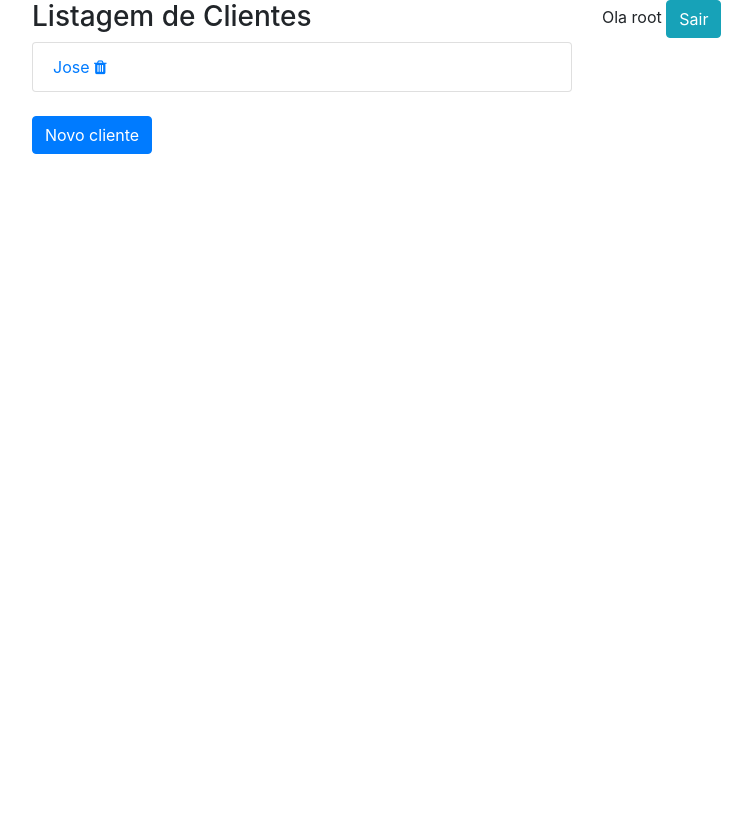
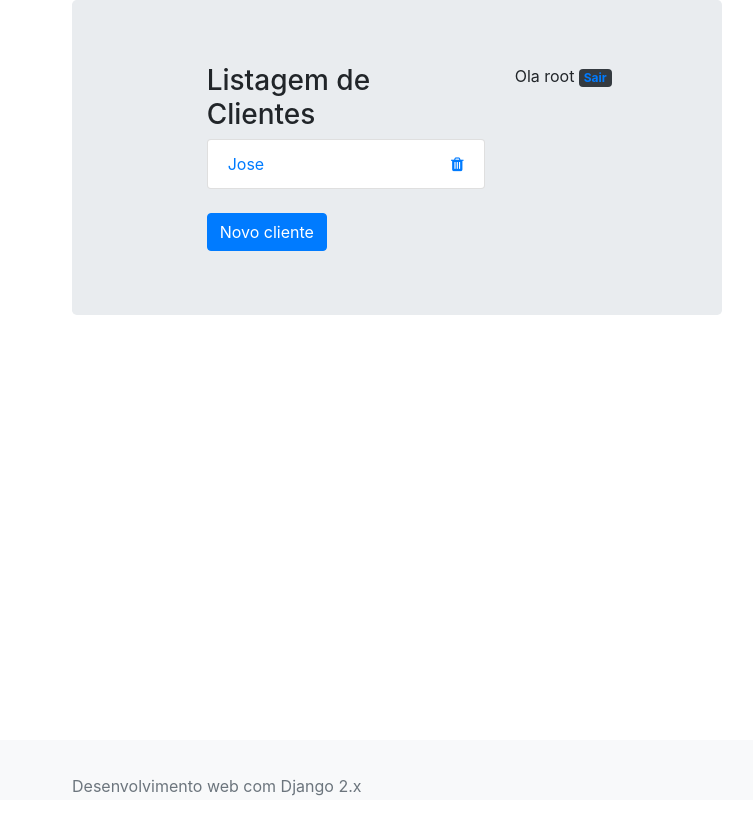
Before and after one commit to wescley/gestao_clientes, a Django app: page /clientes/list/ in a window 1280 px wide. Shown: the whole page, without its empty margins (243-996 px from the left). Run offline with Django 3.2, Linux system fonts and the light colour scheme; the first user in the database is signed in; data comes from the database, SQL or seed files in the repository; some libraries are stand-ins or nearby versions.

Commit message:
adjusts including sticky footer and jumbotron

```diff
--- a/clientes/templates/person.html
+++ b/clientes/templates/person.html
@@ -14,7 +14,7 @@
                 {% for person in persons %}
                     <li class="list-group-item">
                         <a href="{% url 'persons_update' person.id %}">{{ person.first_name }}</a>
-                        <a href="{% url 'persons_delete' person.id %}">
+                        <a href="{% url 'persons_delete' person.id %}" class="trash-item">
                             <i class="fa fa-trash"></i>
                         </a>
                     </li>
@@ -27,7 +27,9 @@
 
         <div class="col">
             {% if user.is_authenticated %}
-                <p>Ola {{user.username}} <a href="{% url 'logout' %}" class="btn btn-info">Sair</a></p>
+                <p>Ola {{user.username}} <a href="{% url 'logout' %}">
+                    <span class="badge bg-dark">Sair</span>
+                </a></p>
             {% endif %}
         </div>
 
@@ -35,3 +37,13 @@
 
 
 {% endblock %}
+
+{% block footer %}
+
+<footer class="footer mt-auto py-3 bg-light">
+    <div class="container">
+      <span class="text-muted">Desenvolvimento web com Django 2.x</span>
+    </div>
+  </footer>
+
+{% endblock %}
--- a/gestao_clientes/settings.py
+++ b/gestao_clientes/settings.py
@@ -124,3 +124,7 @@ LOGIN_URL = 'login'
 LOGIN_REDIRECT_URL = 'person_list'
 
 STATIC_ROOT = os.path.join(BASE_DIR, 'staticfiles')
+
+STATICFILES_DIRS = [
+    'statics',
+]
--- /dev/null
+++ b/statics/sticky-footer.css
@@ -0,0 +1,28 @@
+/* Sticky footer styles
+-------------------------------------------------- */
+html {
+    position: relative;
+    min-height: 100%;
+  }
+  body {
+    margin-bottom: 60px; /* Margin bottom by footer height */
+  }
+  .footer {
+    position: absolute;
+    bottom: 0;
+    width: 100%;
+    height: 60px; /* Set the fixed height of the footer here */
+    line-height: 60px; /* Vertically center the text there */
+    background-color: #f5f5f5;
+  }
+
+
+  /* Custom page CSS
+  -------------------------------------------------- */
+  /* Not required for template or sticky footer method. */
+
+  .container {
+    width: auto;
+    max-width: 680px;
+    padding: 0 15px;
+  }
--- /dev/null
+++ b/statics/style.css
@@ -0,0 +1,3 @@
+    .trash-item {
+    float: right;
+  }
--- a/templates/base.html
+++ b/templates/base.html
@@ -6,13 +8,17 @@
     <meta name="viewport" content="width=device-width, initial-scale=1.0">
     <link rel="stylesheet" href="https://stackpath.bootstrapcdn.com/bootstrap/4.5.2/css/bootstrap.min.css">
     <link rel="stylesheet" href="https://stackpath.bootstrapcdn.com/font-awesome/4.7.0/css/font-awesome.min.css">
+    <link rel="stylesheet" href="{% static 'sticky-footer.css' %}">
+    <link rel="stylesheet" href="{% static 'style.css' %}">
     <title>{% block title %}{% endblock %}</title>
 </head>
 <body>
 
     <div class="container">
-        {% block main %}
-        {% endblock %}
+        <div class="jumbotron">
+            {% block main %}
+            {% endblock %}
+        </div>
     </div>
 
 {% block footer %}
```
Also changed, not shown: other parts of templates/base.html (+2 -0 lines), home/templates/home.html (+10 -0 lines), db.sqlite3.
